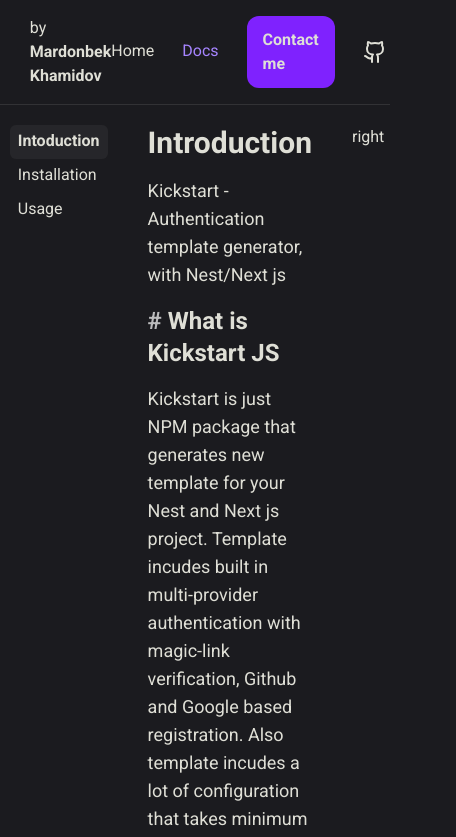
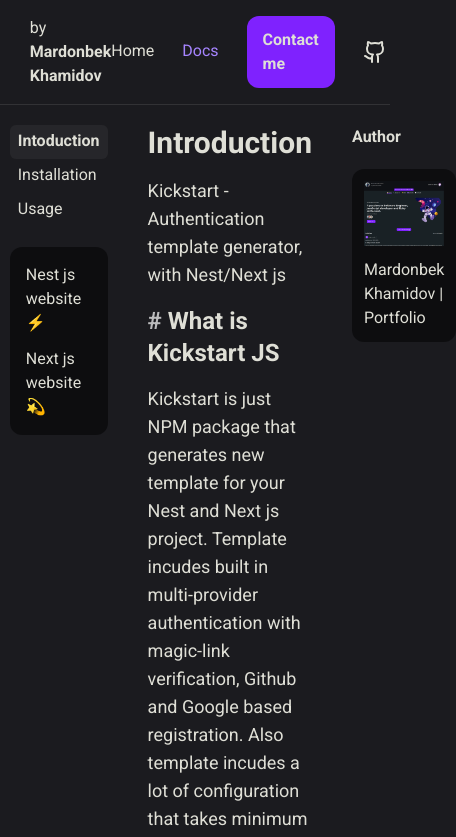
Before and after one commit to silvante/kickstart_js_share, a Next.js app in the folder kickstart_client/: page /docs in a window 390 px wide. Shown: the top 837 px of the page, 456 px wide, since content can reach past the window. Built offline with nearby package versions, Linux system fonts and the light colour scheme.

Commit message:
and now I should do responsive :(

```diff
--- a/kickstart_client/app/docs/(components)/LeftSidebar.tsx
+++ b/kickstart_client/app/docs/(components)/LeftSidebar.tsx
@@ -1,5 +1,6 @@
 import NavLink from "@/app/(global_components)/NavLink";
 import AsideLink from "./AsideLink";
+import Link from "next/link";
 
 export default function LeftSidebar() {
   return (
@@ -7,6 +8,10 @@
       <AsideLink href="/docs">Intoduction</AsideLink>
       <AsideLink href="/docs/installation">Installation</AsideLink>
       <AsideLink href="/docs/usage">Usage</AsideLink>
+      <div className="mt-5 p-4 bg-black/50 rounded-xl flex flex-col gap-3">
+        <Link href={"https://nestjs.com/"} target="_blanck">Nest js website ⚡️</Link>
+        <Link href={"https://nextjs.org/"} target="_blanck">Next js website 💫</Link>
+      </div>
     </aside>
   );
 }
--- a/kickstart_client/app/docs/(components)/RightSidebar.tsx
+++ b/kickstart_client/app/docs/(components)/RightSidebar.tsx
@@ -1,7 +1,22 @@
+import Image from "next/image";
+import Link from "next/link";
+
 export default function RightSidebar() {
   return (
-    <aside className="w-72 sticky top-26">
-      right
+    <aside className="w-72 sticky top-26 space-y-5">
+      <h4 className="font-semibold">Author</h4>
+      <Link href={"https://xamidov.uz"} target="_blanck">
+        <div className="p-3 rounded-xl bg-black/50 space-y-3">
+          <Image
+            src={"/images/image.png"}
+            alt="Kickstart js author's portfolio"
+            width={400}
+            height={200}
+            className="w-full"
+          />
+          <p>Mardonbek Khamidov | Portfolio</p>
+        </div>
+      </Link>
     </aside>
   );
 }
```
Also changed, not shown: kickstart_client/public/images/image.png (added).
